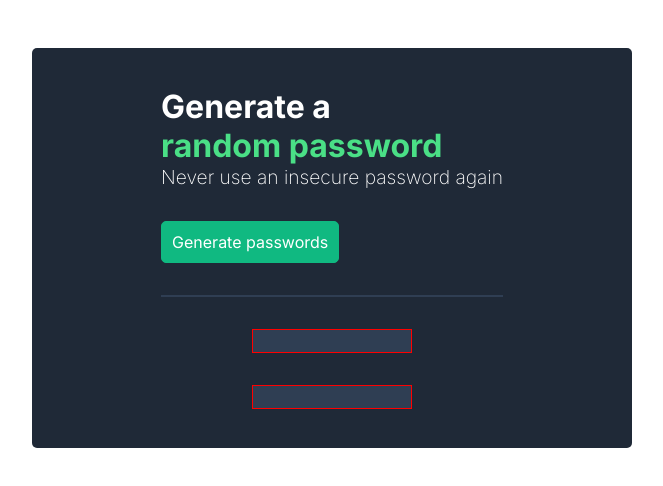
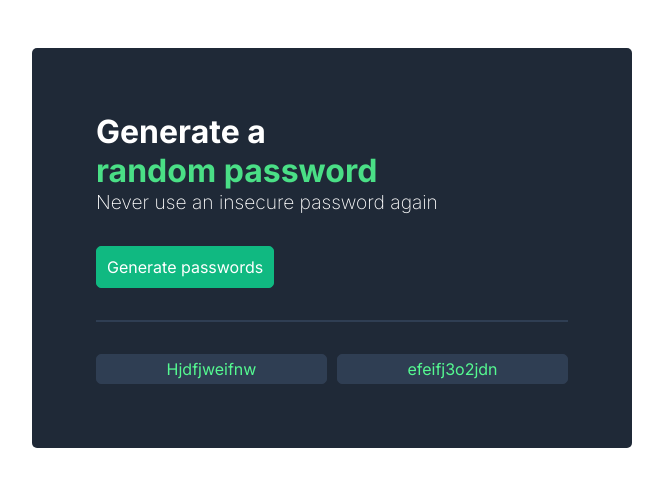
Before and after one commit to AMWV-Scrimba/Password, a plain HTML site: page index.html in a window 1280 px wide. Shown: the whole page, without its empty margins (308-971 px from the left). Drawn offline with Linux system fonts and the light colour scheme.

Commit message:
html and css finished

```diff
--- a/index.css
+++ b/index.css
@@ -14,12 +14,13 @@
 
 .container {
   margin: 3rem auto;
+  padding: 4rem;
   background-color: #1F2937;
   width: 600px;
   height: 400px;
   border-radius: 5px;
   display: flex;
-  align-items: center;
+  align-items: right;
   justify-content: center;
   gap: 2rem;
   flex-direction: column;
@@ -29,10 +30,7 @@
 .text-box {
   display: flex;
   gap: 2rem;
-  align-items: rigth;
-  justify-content: center;
   flex-direction: column;
-
   font-family: "Inter";
   color: white;
 }
@@ -70,19 +68,21 @@ hr {
 
 .password-box {
   display: grid;
-  grid-template-columns: 1fr;
-  gap: 2rem;
-  justify-content: center;
-  flex-direction: row;
+  height: 2rem;
+  width: 100%;
+  grid-template-columns: 1fr 1fr;
+  column-gap: 10px;
   font-family: "Inter";
 
 }
 
 .password {
-  height: 1.5rem;
-  width: 10rem;
   background-color: #2F3E53;
-  border: 1px solid red;
+  border: 1px solid #2F3E53;
+  border-radius: 5px;
+  text-align: center;
+  color: #55F991;
+  align-content: center;
 
 
 }
--- a/index.html
+++ b/index.html
@@ -23,8 +23,8 @@
         <hr />
       </div>
       <div class="password-box">
-        <div class="password"></div>
-        <div class="password"></div>
+        <div class="password">Hjdfjweifnw</div>
+        <div class="password">efeifj3o2jdn</div>
       </div>
     </div>
     <script src="index.js"></script>
```
